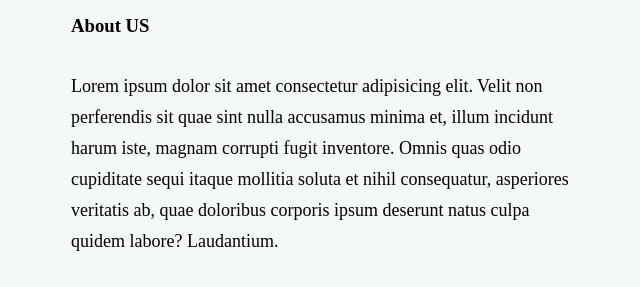
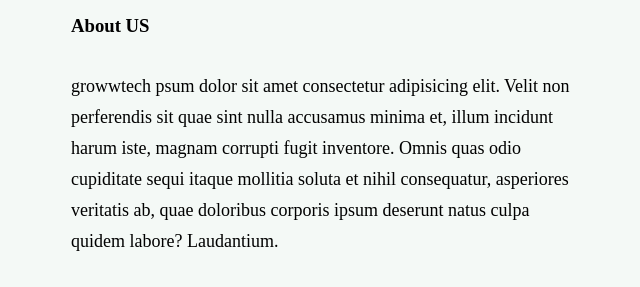
Before and after one commit to Ishusharma2/GrowwTech, a plain HTML site: page index.html in a window 1280 px wide. Shown: the part 1290-1577 px from the top of the page, 635-1275 px from the left. Drawn offline with Linux system fonts and the light colour scheme.

Commit message:
Update index.html
About section para

```diff
--- a/index.html
+++ b/index.html
@@ -118,7 +118,7 @@
         </div>
         <div class="aboutus-text">
         <h3>About US</h3>
-            <p>Lorem ipsum dolor sit amet consectetur adipisicing elit. Velit non perferendis sit quae sint nulla accusamus minima et, illum incidunt harum iste, magnam corrupti fugit inventore. Omnis quas odio cupiditate sequi itaque mollitia soluta et nihil consequatur, asperiores veritatis ab, quae doloribus corporis ipsum deserunt natus culpa quidem labore? Laudantium.</p>
+            <p> growwtech psum dolor sit amet consectetur adipisicing elit. Velit non perferendis sit quae sint nulla accusamus minima et, illum incidunt harum iste, magnam corrupti fugit inventore. Omnis quas odio cupiditate sequi itaque mollitia soluta et nihil consequatur, asperiores veritatis ab, quae doloribus corporis ipsum deserunt natus culpa quidem labore? Laudantium.</p>
             <p>Lorem ipsum dolor sit amet consectetur adipisicing elit. Velit non perferendis sit quae sint nulla accusamus minima et, illum incidunt harum iste, magnam corrupti fugit inventore. Omnis quas odio cupiditate sequi itaque mollitia soluta et nihil consequatur, asperiores veritatis ab, quae doloribus corporis ipsum deserunt natus culpa quidem labore? Laudantium.</p>
             <a href="about.html" class="see-more">See More</a>
     </div>
```
